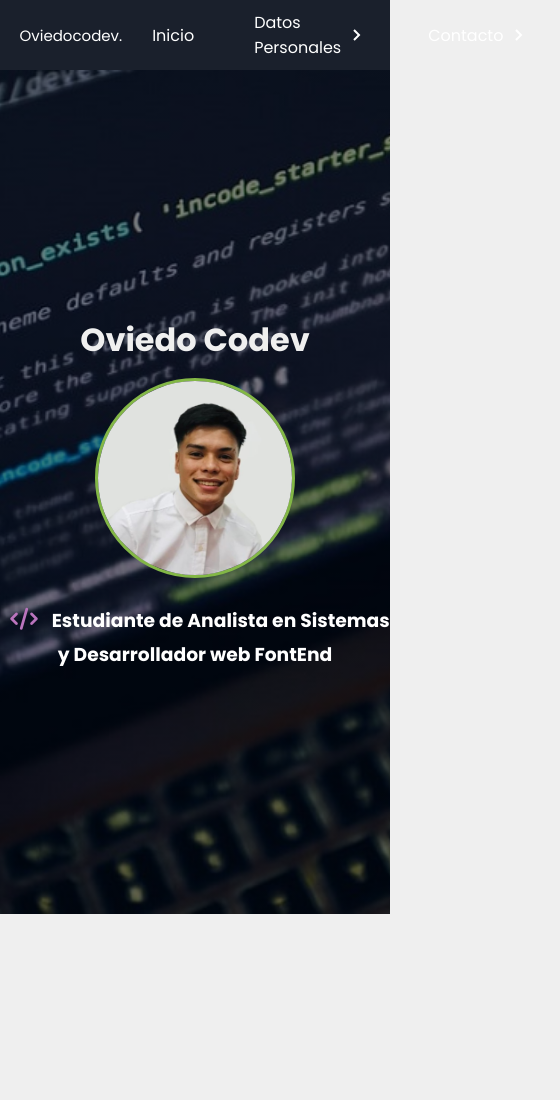
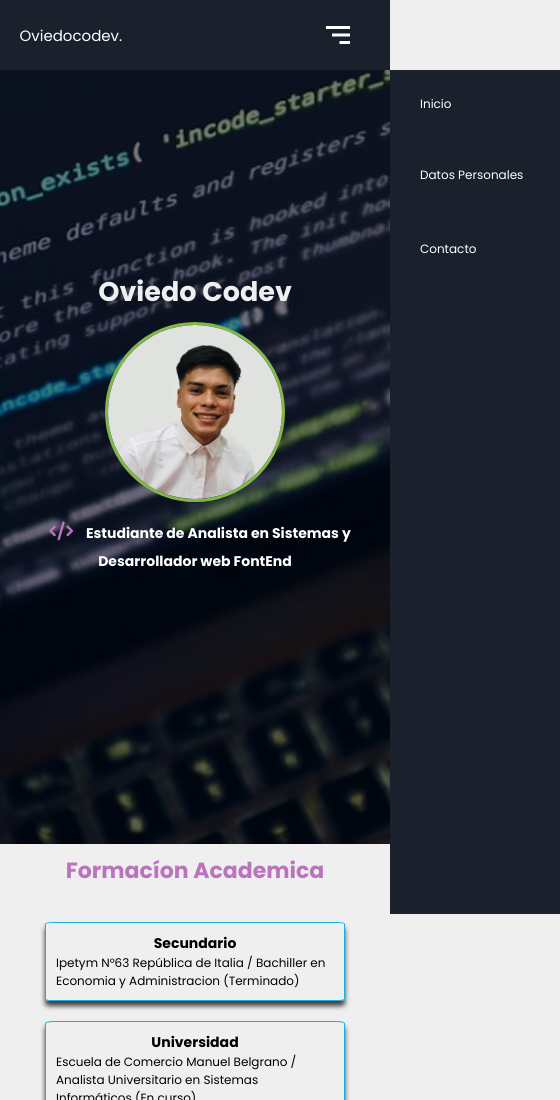
Before and after one commit to oviedoo/CV-portafolio, a plain HTML site: page Index.html in a window 390 px wide. Shown: the top 1100 px of the page, 560 px wide, since content can reach past the window. Drawn offline with Linux system fonts and the light colour scheme; a script that the page names is missing.

Commit message:
Add files via upload

```diff
--- a/css/estilos.css
+++ b/css/estilos.css
@@ -19,7 +19,7 @@ body {
   --color-nav:#1a202c;
   --color-celeste:#16B0DD;
   --color-rosa:#BA74BD;
-  --color-verde:#83B746;
+  --color-verde: #83B746;
 
 }
 /*---- HEADER NAV ----*/
@@ -76,7 +76,7 @@ body {
 }
 
 .menu__link:hover {
-  background-color: #5e7094;
+  background-color: var(--color-celeste);
 }
 
 .menu__arrow {
@@ -104,7 +104,7 @@ body {
 }
 
 .menu__link--inside:hover {
-  background-color: #667eea;
+  background-color: var(--color-celeste);
 }
 
 .menu__hamburguer {
@@ -217,11 +217,12 @@ main {
   flex-wrap: wrap;
 }
 .cajas__academica{
+  border-radius: 5%;
   -webkit-box-shadow: 10px 10px 5px 0px rgba(0,0,0,0.75);
--moz-box-shadow: 10px 10px 5px 0px rgba(0,0,0,0.75);
-box-shadow: 10px 10px 5px 0px rgba(0,0,0,0.75);
+  -moz-box-shadow: 10px 10px 5px 0px rgba(0,0,0,0.75);
+  box-shadow: 10px 10px 5px 0px rgba(0,0,0,0.75);
   margin-right:18px ;
- padding: 10px;
+  padding: 10px;
   width: 300px;
   height: auto;
   border: 1px solid var(--color-celeste);
@@ -240,6 +241,9 @@ box-shadow: 10px 10px 5px 0px rgba(0,0,0,0.75);
 /*---- FOOTER ----*/
 
 footer {
+-webkit-box-shadow: 0px -6px 53px 1px rgba(186,116,189,1);
+-moz-box-shadow: 0px -6px 53px 1px rgba(186,116,189,1);
+  box-shadow: 0px -6px 53px 1px rgba(186,116,189,1);
   width: 100%;
   height: auto;
   overflow: hidden;
@@ -302,3 +306,158 @@ footer {
 }
 
 /*DISPOSITIVOS MOVILES*/
+@media screen and  (min-width:320px) AND (max-width:1023px){
+
+  .menu {
+
+    width: 100%;
+position: fixed;
+}
+    .menu__hamburguer{
+        display: flex;
+    }
+
+    .menu__item{
+        --clip:0;
+        overflow:hidden ;
+    }
+
+    .menu__item--active{
+        --transform: rotate(0);
+        --background: #5e7094;
+    }
+
+    .menu__item--show{
+        background-color: var(--background);
+    }
+
+
+    .menu__links{
+        position: fixed;
+        max-width: 425px;
+        width: 100%;
+        top: 70px;
+        bottom: 0;
+        right: 0;
+        background-color: var(--color-nav);
+        overflow-y: auto;
+        display: grid;
+        grid-auto-rows: max-content;
+        transform: translateX(100%);
+    }
+
+    .menu__links--show{
+        transform: unset;
+        width: 100%;
+    }
+
+    .menu__link{
+        padding: 25px 0;
+        padding-left: 30px;
+        height: auto;
+    }
+
+    .menu__arrow{
+        margin-left: auto;
+        margin-right: 20px;
+    }
+
+    .menu__nesting{
+        display: grid;
+        position: unset;
+        width: 100%;
+        transform: translateY(0);
+        height: 0;
+        transition: height .3s;
+    }
+
+    .menu__link--inside{
+        width: 90%;
+        margin-left: auto;
+        border-left: 1px solid  var(--color-celeste);
+    }
+
+    /*FONDO*/
+
+.titulo {
+  margin-bottom: 10px;
+}
+.fondo img {
+  object-fit: cover;
+  width: 180px;
+  height: 180px;
+  margin-bottom: 10px;
+}
+
+.fondo img:hover {
+  width: 190px;
+  height: 190px;
+}
+
+.fondo i {
+  font-size: 19px;
+}
+.fondo i:hover {
+  rotate: none;
+  transition: none;
+}
+  /*MAIN*/
+  .section{
+  height: 100%;
+}
+
+.section2{
+  height: 100%;
+}
+
+.contenido{
+  margin-top: 15px;
+  margin-bottom: 25px;
+}
+.cajas__academica{
+  border-radius: 5%;
+  -webkit-box-shadow: 0px 5px 5px 0px rgba(0,0,0,0.75);
+  -moz-box-shadow: 0px 5px 5px 0px rgba(0,0,0,0.75);
+  box-shadow: 0px 5px 5px 0px rgba(0,0,0,0.75);
+  margin:10px ;
+  padding: 10px;
+  width: 300px;
+  height: auto;
+  border: 1px solid var(--color-celeste);
+}
+
+  .experiencia{
+    width: 290px;
+    height: auto;
+    text-align: center;
+  }
+}
+@media screen and  (min-width:320px) AND (max-width:425px){
+  h1{font-size: 27px;} h2{font-size:22px;} h3{font-size: 14px} h4{font-size: 14px}
+  *{
+    font-size: 12px;
+  }
+  /*FONDO*/
+  .fondo{
+    padding: 5px;
+  }
+
+.contenido{
+  margin-bottom: 30px;
+}
+.cajas__academica{
+  border-radius: 2.5%;
+}
+
+.experiencia{
+  width: 280px;
+  height: auto;
+  text-align: center;
+}
+
+.img__section{
+  width: 80px;
+  height: auto;
+}
+
+}
```
